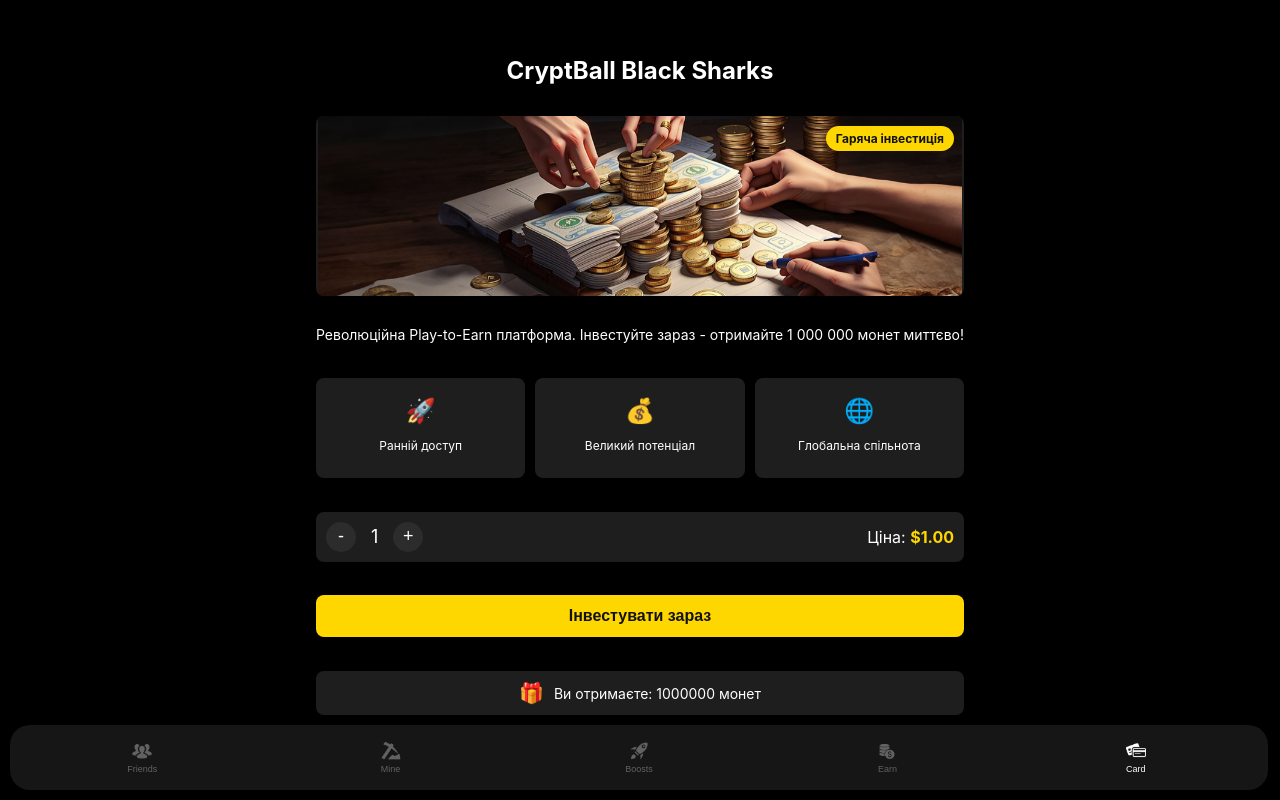
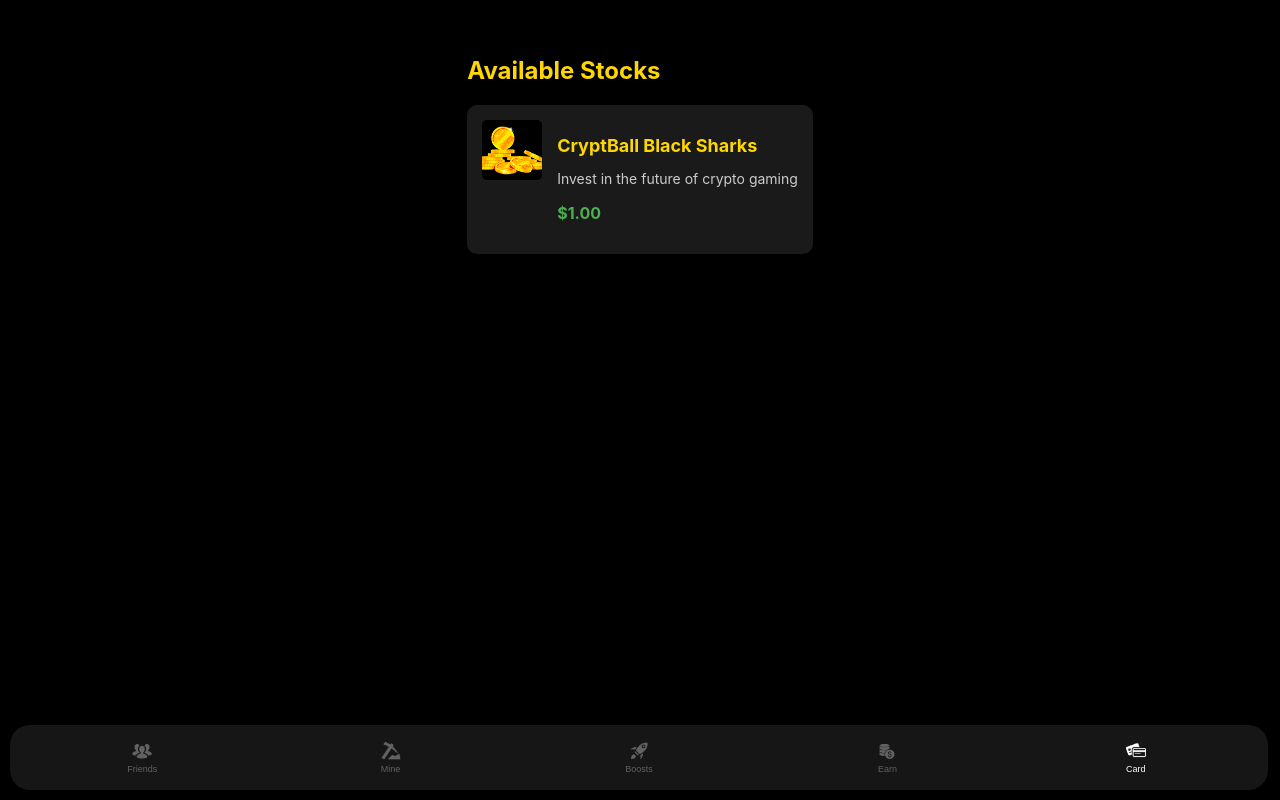
Before and after one commit to vladholomah/my-clicker, a React (Create React App) app: page / in a window 1280 px wide. Both pictures are taken after a click on the button "Card". Built offline with nearby package versions, Linux system fonts and the light colour scheme.

Commit message:
Update ExchangeDisplay and styles25

```diff
--- a/src/App.tsx
+++ b/src/App.tsx
@@ -5,7 +5,8 @@ import Exchange from './components/Exchange';
 import Settings from './components/Settings';
 import Boost from './components/Boost';
 import Levels from './components/Levels';
-import Card from './components/Card';
+import Card, { Stock } from './components/Card';
+import StockList from './components/StockList';
 import { BoostProvider } from './BoostContext';
 import { EnergyProvider, useEnergy } from './EnergyContext';
 import Earn from './components/Earn';
@@ -23,9 +24,16 @@ function AppContent() {
   const { maxEnergy, setMaxEnergy, refillEnergy, setEnergyRecoveryRate } = useEnergy();
   const [rewardsReceived, setRewardsReceived] = useState(false);
   const [lastRewardLevel, setLastRewardLevel] = useState('');
+  const [selectedStockId, setSelectedStockId] = useState<string | null>(null);
+
+const stocks: Stock[] = [
+  { id: '1', name: 'CryptBall Black Sharks', shortDescription: 'Invest in the future of crypto gaming', price: 1, image: '/images/path-to-cryptball-image.png' },
+  // Додайте інші акції тут
+];
 
   const handleMenuItemClick = (item: string) => {
     setCurrentView(item);
+    setSelectedStockId(null);
   };
 
   const handleBinanceClick = () => {
@@ -92,6 +100,14 @@ function AppContent() {
     }
   };
 
+  const handleSelectStock = (stockId: string) => {
+    setSelectedStockId(stockId);
+  };
+
+  const handleBackToList = () => {
+    setSelectedStockId(null);
+  };
+
   useEffect(() => {
     const currentLevel = getLevelInfo(score);
     if (currentLevel.name !== lastRewardLevel) {
@@ -126,10 +142,17 @@ function AppContent() {
           onRewardsClick={handleRewardsClick}
           rewardsReceived={rewardsReceived}
         />;
-        case 'earn':
-      return <Earn />;
+      case 'earn':
+        return <Earn />;
       case 'card':
-        return <Card balance={score} />;
+        return selectedStockId ? (
+          <Card
+            stock={stocks.find(stock => stock.id === selectedStockId)!}
+            onBack={handleBackToList}
+          />
+        ) : (
+          <StockList stocks={stocks} onSelectStock={handleSelectStock} />
+        );
       case 'mine':
       default:
         return <Clicker
--- a/src/components/Card.css
+++ b/src/components/Card.css
@@ -1,194 +1,110 @@
+@import url('https://fonts.googleapis.com/css2?family=Poppins:wght@400;700&display=swap');
+
 .card-container {
   display: flex;
   flex-direction: column;
-  padding: 20px;
+  padding: 15px;
+  background-color: #000000;
   color: #ffffff;
   height: calc(100vh - 90px);
-  border-radius: 12px;
+  font-family: 'Poppins', sans-serif;
+  overflow-y: auto;
 }
 
-.header {
-  text-align: center;
-  margin-bottom: 15px;
+.content {
+  display: flex;
+  flex-direction: column;
+  height: 100%;
 }
 
 .title {
-  font-size: 24px;
+  font-size: 28px;
   font-weight: bold;
-  color: #ffffff;
+  color: #FFD700;
+  margin-bottom: 5px;
+  text-align: left;
+  line-height: 1.2;
 }
 
-.stock-image {
-  position: relative;
+.subtitle {
+  font-size: 14px;
+  color: #ffffff;
+  margin-bottom: 15px;
+  text-align: left;
+}
+
+.coin-image {
   width: 100%;
-  height: 180px;
-  background-color: #1e1e1e;
+  height: 150px;
   display: flex;
   justify-content: center;
   align-items: center;
   margin-bottom: 15px;
-  border-radius: 8px;
-  overflow: hidden;
 }
 
-.stock-image img {
+.coin-image img {
   max-width: 100%;
   max-height: 100%;
   object-fit: contain;
 }
 
-.investment-tag {
-  position: absolute;
-  top: 10px;
-  right: 10px;
-  background-color: #ffd700;
-  color: #121212;
-  padding: 5px 10px;
-  border-radius: 15px;
-  font-size: 12px;
-  font-weight: bold;
-}
-
-.info-section {
-  flex: 1;
-  display: flex;
-  flex-direction: column;
-  justify-content: space-between;
-}
-
-.description {
-  font-size: 14px;
-  margin-bottom: 15px;
-  text-align: center;
-  line-height: 1.4;
-}
-
-.benefits {
-  display: flex;
-  justify-content: space-between;
-  margin-bottom: 15px;
-  gap: 10px; /* Додаємо відступ між елементами */
-}
-
-.benefit-item {
-  flex: 1; /* Кожен елемент займає однакову частину простору */
-  display: flex;
-  flex-direction: column;
-  align-items: center;
-  justify-content: center; /* Центруємо вміст вертикально */
-  font-size: 12px;
-  background-color: #1e1e1e;
-  padding: 10px;
-  border-radius: 8px;
-  height: 80px; /* Фіксована висота для всіх елементів */
-  text-align: center; /* Центруємо текст */
-}
-
-.benefit-icon {
-  font-size: 24px;
-  margin-bottom: 5px;
-}
-
-.benefit-text {
-  /* Новий клас для тексту */
-  display: flex;
-  align-items: center;
-  justify-content: center;
-  height: 30px; /* Фіксована висота для тексту */
-}
-
-.benefit-icon {
-  font-size: 24px;
-  margin-bottom: 5px;
-}
-
-.stock-purchase {
-  display: flex;
-  justify-content: space-between;
-  align-items: center;
-  margin-bottom: 15px;
-  background-color: #1e1e1e;
-  padding: 10px;
-  border-radius: 8px;
-}
-
 .quantity-selector {
   display: flex;
   align-items: center;
+  margin-bottom: 15px;
 }
 
 .quantity-button {
-  background-color: #2c2c2c;
+  background-color: #FFD700;
   border: none;
-  color: #ffffff;
+  color: #000000;
   font-size: 18px;
-  width: 30px;
-  height: 30px;
+  width: 35px;
+  height: 35px;
   display: flex;
   justify-content: center;
   align-items: center;
   cursor: pointer;
-  border-radius: 50%;
+  border-radius: 17.5px;
 }
 
 .quantity {
   margin: 0 15px;
   font-size: 18px;
+  color: #ffffff;
+}
+
+.price {
+  font-size: 16px;
+  margin-bottom: 15px;
 }
 
 .highlight {
-  color: #ffd700;
+  color: #FFD700;
   font-weight: bold;
 }
 
 .buy-button {
-  background-color: #ffd700;
+  background-color: #FFD700;
   border: none;
-  color: #121212;
-  padding: 12px;
+  color: #000000;
+  padding: 12px 20px;
   font-size: 16px;
   font-weight: bold;
-  border-radius: 8px;
+  border-radius: 20px;
   cursor: pointer;
-  margin-bottom: 15px;
+  margin-bottom: 10px;
+  width: 100%;
 }
 
-.reward-inform {
-  display: flex;
-  align-items: center;
-  justify-content: center;
-  font-size: 14px;
-  margin-bottom: 15px;
-  background-color: #1e1e1e;
-  padding: 10px;
-  border-radius: 8px;
+.info-button {
+  background-color: transparent;
+  border: 2px solid #FFD700;
+  color: #FFD700;
+  padding: 10px 20px;
+  font-size: 16px;
+  font-weight: bold;
+  border-radius: 20px;
+  cursor: pointer;
+  width: 100%;
 }
-
-.reward-icon {
-  font-size: 20px;
-  margin-right: 10px;
-}
-
-.progress-bar {
-  width: 100%;
-  height: 20px;
-  background-color: #1e1e1e;
-  border-radius: 10px;
-  overflow: hidden;
-  position: relative;
-}
-
-.progress {
-  height: 100%;
-  background-color: #ffd700;
-}
-
-.progress-text {
-  position: absolute;
-  top: 50%;
-  left: 50%;
-  transform: translate(-50%, -50%);
-  font-size: 12px;
-  font-weight: bold;
-  color: #121212;
-}
--- a/src/components/Card.tsx
+++ b/src/components/Card.tsx
@@ -1,70 +1,49 @@
-import React, { useState } from 'react';
+import React from 'react';
 import './Card.css';
 
-interface CardProps {
-  balance: number;
+export interface Stock {
+  id: string;
+  name: string;
+  shortDescription: string;
+  price: number;
+  image: string;
 }
 
-const Card: React.FC<CardProps> = ({ balance }) => {
-  const [quantity, setQuantity] = useState(1);
-  const pricePerShare = 1;
+interface CardProps {
+  stock: Stock;
+  onBack: () => void;
+}
+
+const Card: React.FC<CardProps> = ({ stock, onBack }) => {
+  const [quantity, setQuantity] = React.useState(1);
 
   const increaseQuantity = () => setQuantity(quantity + 1);
   const decreaseQuantity = () => quantity > 1 && setQuantity(quantity - 1);
 
   return (
     <div className="card-container">
-        <div className="header">
-          <h1 className="title">CryptBall Black Sharks</h1>
+      <button className="back-button" onClick={onBack}>Back</button>
+      <div className="content">
+        <h1 className="title">{stock.name}</h1>
+        <p className="subtitle">{stock.shortDescription}</p>
+
+        <div className="coin-image">
+          <img src={stock.image} alt={stock.name} />
         </div>
 
-        <div className="stock-image">
-          <img src="/images/path-to-cryptball-image.png" alt="CryptBall"/>
-          <div className="investment-tag">Гаряча інвестиція</div>
-        </div>
-
-        <div className="info-section">
-          <p className="description">
-            Революційна Play-to-Earn платформа. Інвестуйте зараз - отримайте 1 000 000 монет миттєво!
-          </p>
-
-          <div className="benefits">
-            <div className="benefit-item">
-              <span className="benefit-icon">🚀</span>
-              <span className="benefit-text">Ранній доступ</span>
-            </div>
-            <div className="benefit-item">
-              <span className="benefit-icon">💰</span>
-              <span className="benefit-text">Великий потенціал</span>
-            </div>
-            <div className="benefit-item">
-              <span className="benefit-icon">🌐</span>
-              <span className="benefit-text">Глобальна спільнота</span>
-            </div>
-          </div>
-
-          <div className="stock-purchase">
         <div className="quantity-selector">
           <button className="quantity-button" onClick={decreaseQuantity}>-</button>
           <span className="quantity">{quantity}</span>
           <button className="quantity-button" onClick={increaseQuantity}>+</button>
         </div>
+
         <div className="price">
-              Ціна: <span className="highlight">${(quantity * pricePerShare).toFixed(2)}</span>
-            </div>
+          Price: <span className="highlight">${(quantity * stock.price).toFixed(2)}</span>
         </div>
 
-          <button className="buy-button">Інвестувати зараз</button>
+        <button className="buy-button">Buy Now</button>
 
-          <div className="reward-inform">
-            <span className="reward-icon">🎁</span>
-            <span>Ви отримаєте: {quantity * 1000000} монет</span>
-          </div>
-        </div>
-
-        <div className="progress-bar">
-          <div className="progress" style={{width: '75%'}}></div>
-          <span className="progress-text">75% цілі досягнуто</span>
+        <button className="info-button">Learn More</button>
       </div>
     </div>
   );
--- /dev/null
+++ b/src/components/StockList.css
@@ -0,0 +1,62 @@
+.stock-list-container {
+  background-color: #000000;
+  color: #ffffff;
+  padding: 20px;
+  height: calc(100vh - 90px);
+  overflow-y: auto;
+}
+
+.stock-list-title {
+  font-size: 24px;
+  color: #FFD700;
+  margin-bottom: 20px;
+}
+
+.stock-list {
+  display: flex;
+  flex-direction: column;
+  gap: 15px;
+}
+
+.stock-item {
+  display: flex;
+  background-color: #1a1a1a;
+  border-radius: 10px;
+  padding: 15px;
+  cursor: pointer;
+  transition: background-color 0.3s ease;
+}
+
+.stock-item:hover {
+  background-color: #2a2a2a;
+}
+
+.stock-image {
+  width: 60px;
+  height: 60px;
+  object-fit: cover;
+  border-radius: 5px;
+  margin-right: 15px;
+}
+
+.stock-info {
+  flex: 1;
+}
+
+.stock-name {
+  font-size: 18px;
+  color: #FFD700;
+  margin-bottom: 5px;
+}
+
+.stock-description {
+  font-size: 14px;
+  color: #cccccc;
+  margin-bottom: 5px;
+}
+
+.stock-price {
+  font-size: 16px;
+  font-weight: bold;
+  color: #4CAF50;
+}
--- /dev/null
+++ b/src/components/StockList.tsx
@@ -0,0 +1,30 @@
+import React from 'react';
+import './StockList.css';
+import { Stock } from './Card';
+
+interface StockListProps {
+  stocks: Stock[];
+  onSelectStock: (stockId: string) => void;
+}
+
+const StockList: React.FC<StockListProps> = ({ stocks, onSelectStock }) => {
+  return (
+    <div className="stock-list-container">
+      <h1 className="stock-list-title">Available Stocks</h1>
+      <div className="stock-list">
+        {stocks.map((stock) => (
+          <div key={stock.id} className="stock-item" onClick={() => onSelectStock(stock.id)}>
+            <img src={stock.image} alt={stock.name} className="stock-image" />
+            <div className="stock-info">
+              <h2 className="stock-name">{stock.name}</h2>
+              <p className="stock-description">{stock.shortDescription}</p>
+              <p className="stock-price">${stock.price.toFixed(2)}</p>
+            </div>
+          </div>
+        ))}
+      </div>
+    </div>
+  );
+};
+
+export default StockList;
```
Also changed, not shown: public/images/path-to-cryptball-image.png. Lines whose indentation alone changed are shown as unchanged.
